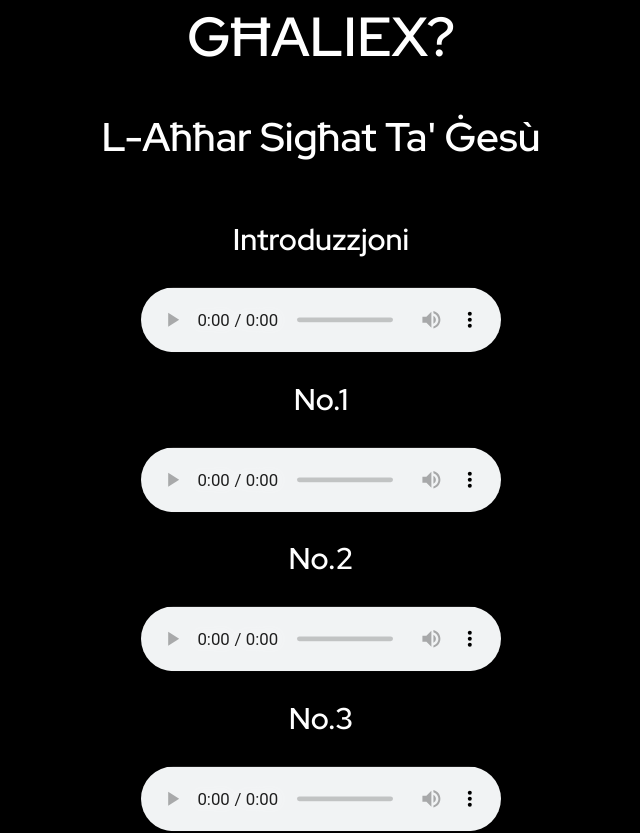
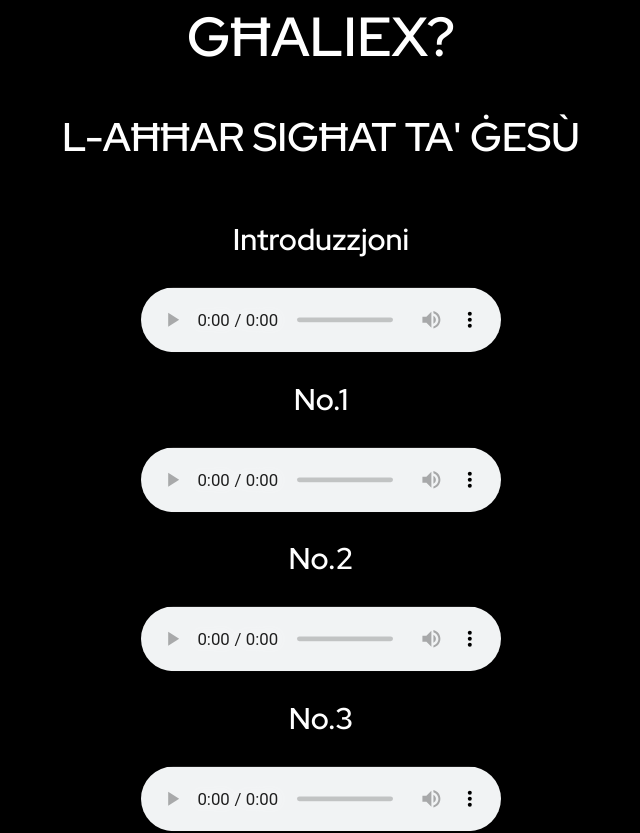
Before and after one commit to christabel12/Ghaliex_Exhibition_2025, a plain HTML site: page index.html in a window 1280 px wide. Shown: the top 833 px of the page, without its empty margins (319-959 px from the left). Drawn offline with Linux system fonts and the light colour scheme.

Commit message:
Update 2

```diff
--- a/website design.css
+++ b/website design.css
@@ -13,6 +13,8 @@ h2 {
     font-weight: bold;
     font-size: 40px;
     text-align: center;
+    text-transform: uppercase;
+    margin-top: 30px;
 }
 
 h4 {
```
